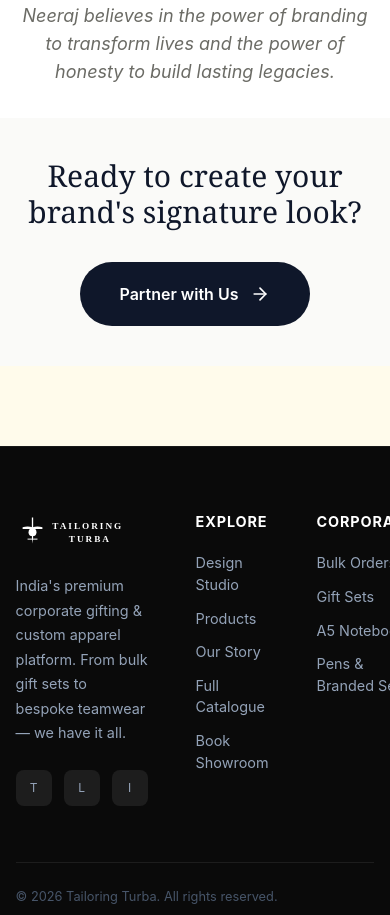
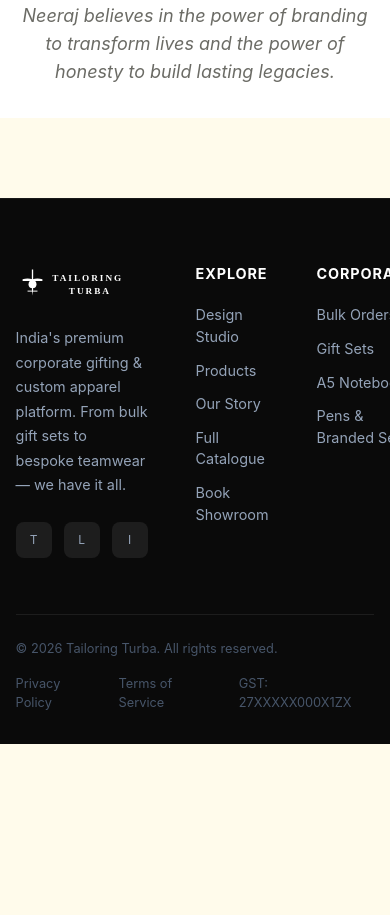
Before and after one commit to pratikjadhav8900/Tailoring-Turba, a Next.js app: page /about in a window 390 px wide. Shown: the part 6525-7440 px from the top of the page. After the commit the page ends 7269 px from the top, so only its background shows below. Built offline with nearby package versions, Linux system fonts and the light colour scheme; no server answers.

Commit message:
Remove CTA section from About page

```diff
--- a/src/app/about/page.tsx
+++ b/src/app/about/page.tsx
@@ -320,21 +320,6 @@ export default function AboutPage() {
         </div>
       </section>
 
-      {/* 7. CTA SECTION */}
-      <section className="py-10 bg-[#fafaf8]">
-        <div className="container px-4 text-center">
-          <h2 className="text-3xl md:text-4xl font-serif text-[#0f172a] mb-8">Ready to create your brand's signature look?</h2>
-          <motion.div
-            whileHover={{ scale: 1.05 }}
-            whileTap={{ scale: 0.95 }}
-            className="inline-block"
-          >
-            <button className="bg-[#0f172a] text-white px-10 py-5 rounded-full flex items-center gap-3 font-semibold group transition-all hover:bg-[#c49d32]">
-              Partner with Us <ArrowRight size={20} className="group-hover:translate-x-2 transition-transform" />
-            </button>
-          </motion.div>
-        </div>
-      </section>
     </div>
   );
 }
```
